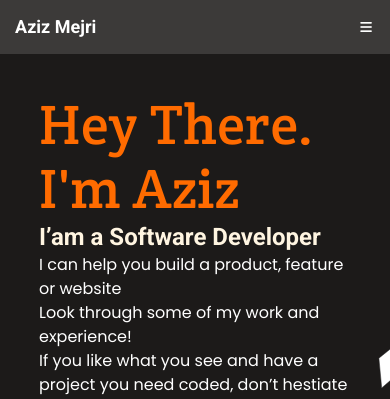
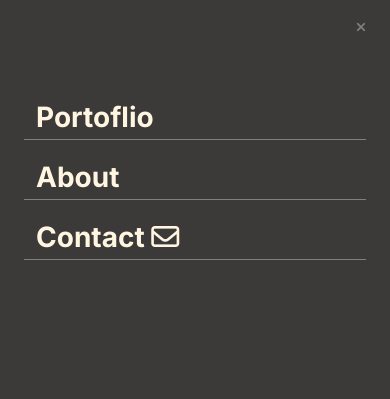
Before and after one commit to fernandorpm/cr-training-mobile-menu, a plain HTML site: page index.html in a window 390 px wide. Shown: the top 399 px of the page. Drawn offline with Linux system fonts and the light colour scheme.

Commit message:
Add Mobile menu according to the Figma Reference

```diff
--- a/css/main.css
+++ b/css/main.css
@@ -31,6 +31,33 @@ header {
   display: none;
 }
 
+#mobile-nav {
+  position: fixed;
+  top: 0;
+  left:0;
+  width: 100%;
+  height: 100vh;
+  z-index: 10;
+  background-color: #3c3a39;
+}
+
+#mobile-nav ul {
+  z-index: 12;
+  margin: 5rem 1.5rem;
+}
+
+#mobile-nav ul li {
+  padding: 1rem 0 0 0.75rem;
+  text-align: left;
+  font-size: 1.75rem;
+  font-weight: bold;
+  border-bottom: 1px solid grey;
+}
+
+#mobile-nav ul li a {
+  color: #fff5e1;
+}
+
 #logo {
   font-family: "Roboto", sans-serif;
   font-style: normal;
@@ -39,17 +66,30 @@ header {
   line-height: 24px;
 }
 
-.menu-bars {
+#open-menu-mobile,
+#close-menu-mobile {
   background: transparent;
   border: none;
   outline: none;
   cursor: pointer;
 }
 
-.menu-bars i {
+#close-menu-mobile {
+  position: fixed;
+  right: 20px;
+  top: 20px;
+}
+
+#open-menu-mobile i {
   width: 18px;
   height: 12px;
   color: white;
+}
+
+#close-menu-mobile i {
+  width: 18px;
+  height: 12px;
+  color: grey;
 }
 
 main {
@@ -447,7 +487,7 @@ textarea {
     background-image: url('../media/svg/desktop-icon.svg');
   }
 
-  .menu-bars {
+  #open-menu-mobile {
     display: none;
   }
 
--- a/index.html
+++ b/index.html
@@ -11,20 +11,37 @@
   <body>
     <header>
       <h1 id="logo">Aziz Mejri</h1>
-      <button type="button" class="menu-bars">
+      <button type="button" id="open-menu-mobile" onclick="openMenuMobile()">
         <i class="fas fa-bars"></i>
       </button>
+
+      <nav id="mobile-nav">
+        <button type="button" id="close-menu-mobile">
+          <i class="fas fa-times"></i>
+        </button>
+        <ul class="mobile-nav-link-list">
+          <li><a class="mobile-nav-link" href="#projects">Portoflio</a></li>
+          <li><a class="mobile-nav-link" href="#about-me">About</a></li>
+          <li>
+            <a class="mobile-nav-link" href="#contact">
+              Contact <i class="far fa-envelope"></i>
+            </a>
+          </li>
+        </ul>
+      </nav>
+
       <nav id="desktop-nav">
         <ul>
           <li><a class="nav-link" href="#projects">Portoflio</a></li>
           <li><a class="nav-link" href="#about-me">About</a></li>
           <li>
-            <a class="nav-link" href="#contact"
-              >Contact <i class="far fa-envelope"></i
-            ></a>
+            <a class="nav-link" href="#contact">
+              Contact <i class="far fa-envelope"></i>
+            </a>
           </li>
         </ul>
       </nav>
+
     </header>
     <main>
       <div id="intro">
@@ -430,5 +447,6 @@
       src="https://kit.fontawesome.com/e966a3bd22.js"
       crossorigin="anonymous"
     ></script>
+    <script defer src="./scripts/main.js"></script>
   </body>
 </html>
--- /dev/null
+++ b/scripts/main.js
@@ -0,0 +1,11 @@
+const buttonOpenMenuMobile = document.querySelector('#open-menu-mobile');
+const buttonCloseMenuMobile = document.querySelector('#close-menu-mobile');
+const menuMobile = document.querySelector('#mobile-nav');
+
+function openMenuMobile() {
+  menuMobile.style.display = 'block';
+}
+
+function closeMenuMobile() {
+  menuMobile.style.display = 'none';
+}
```
Also changed, not shown: README.md.
